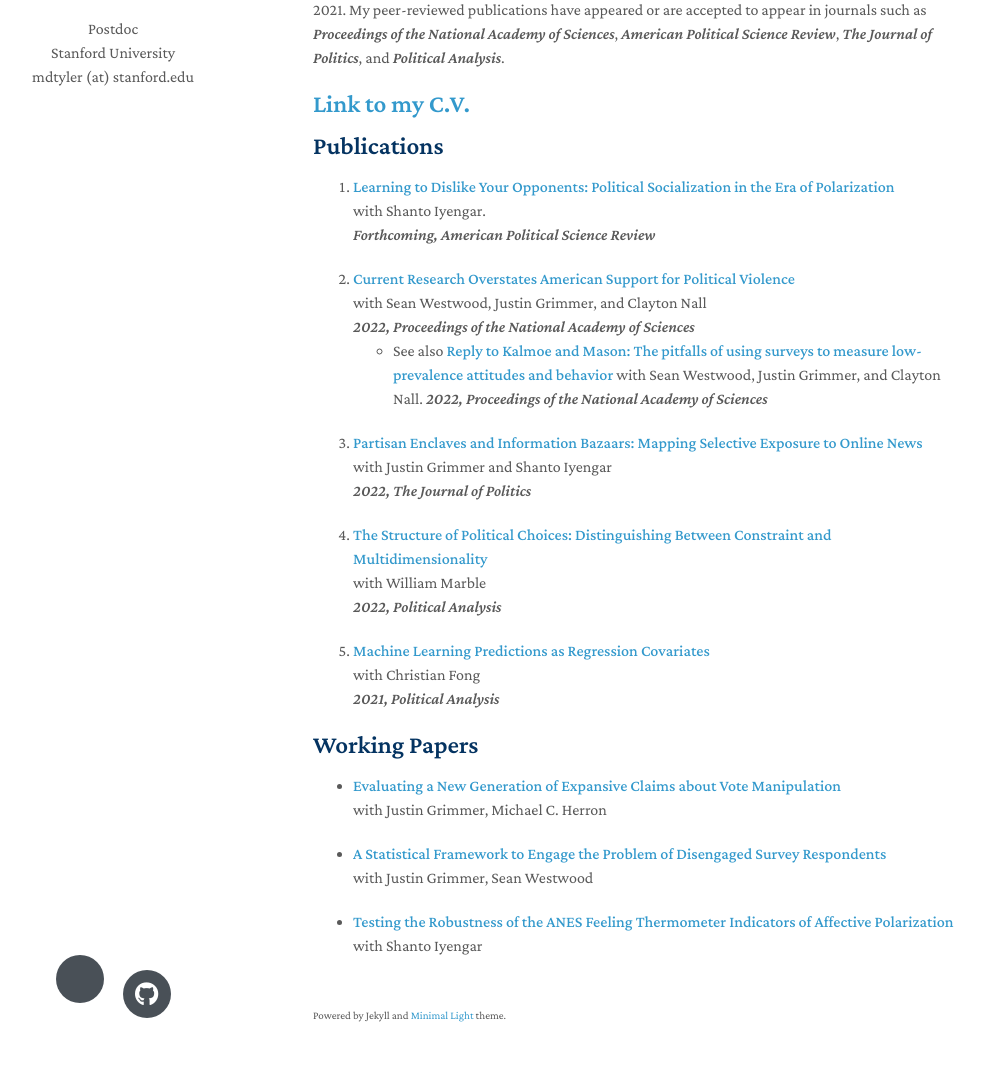
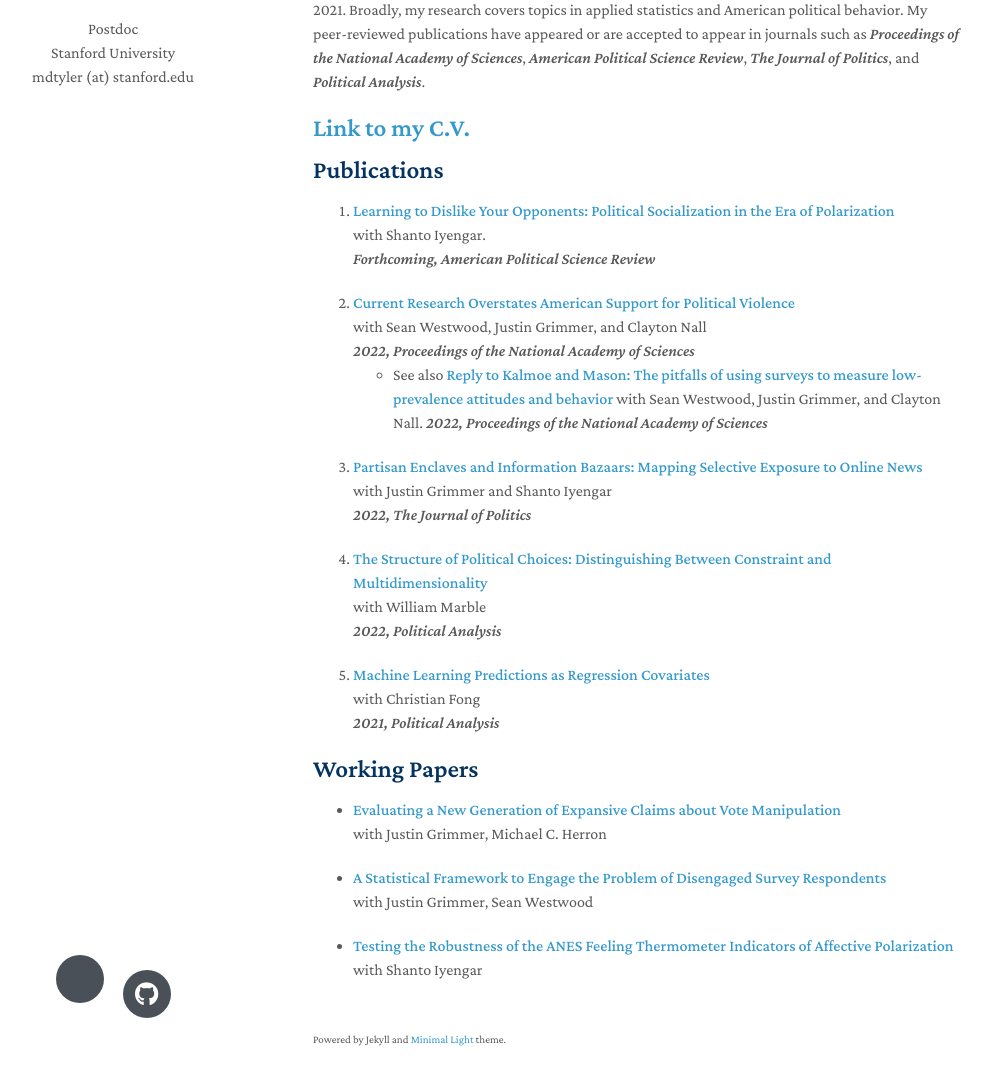
Before and after one commit to matthewtyler/matthewtyler.github.io, a Jekyll site: the page built from index.md, in a window 1280 px wide and 1327 px high. Shown: the part 207-1292 px from the top of the window, without its empty margins (157-1147 px from the left). Built offline with Jekyll 4.4.1, drawn with Linux system fonts in a browser that asks for light colours; nearby versions of some CDN libraries; a style sheet for code colours, icons or effects is not loaded; our own code applies the rules of GitHub Pages for plain Markdown files; some of the changed text lies outside the part shown.

Commit message:
Update index.md

```diff
--- a/index.md
+++ b/index.md
@@ -4,7 +4,7 @@
 
 ## About Me
 
-I am currently a Postdoctoral Scholar for both the Democracy and Polarization Lab at Stanford University and the American National Election Studies at Stanford University. Beginning in July 2023 I will be an Assistant Professor of Political Science at Rice University. I completed my Ph.D. in Political Science, with focuses in Political Methodology and American Politics, from Stanford University in June 2021. My peer-reviewed publications have appeared or are accepted to appear in journals such as *Proceedings of the National Academy of Sciences*, *American Political Science Review*, *The Journal of Politics*, and *Political Analysis*.
+I am currently a Postdoctoral Scholar for both the Democracy and Polarization Lab at Stanford University and the American National Election Studies at Stanford University. Beginning in July 2023 I will be an Assistant Professor of Political Science at Rice University. I completed my Ph.D. in Political Science, with focuses in Political Methodology and American Politics, from Stanford University in June 2021. Broadly, my research covers topics in applied statistics and American political behavior. My peer-reviewed publications have appeared or are accepted to appear in journals such as *Proceedings of the National Academy of Sciences*, *American Political Science Review*, *The Journal of Politics*, and *Political Analysis*.
 
 ## [Link to my C.V.](https://www.dropbox.com/s/sm0pfjekpzdykd7/CV.pdf?dl=0)
 
```
